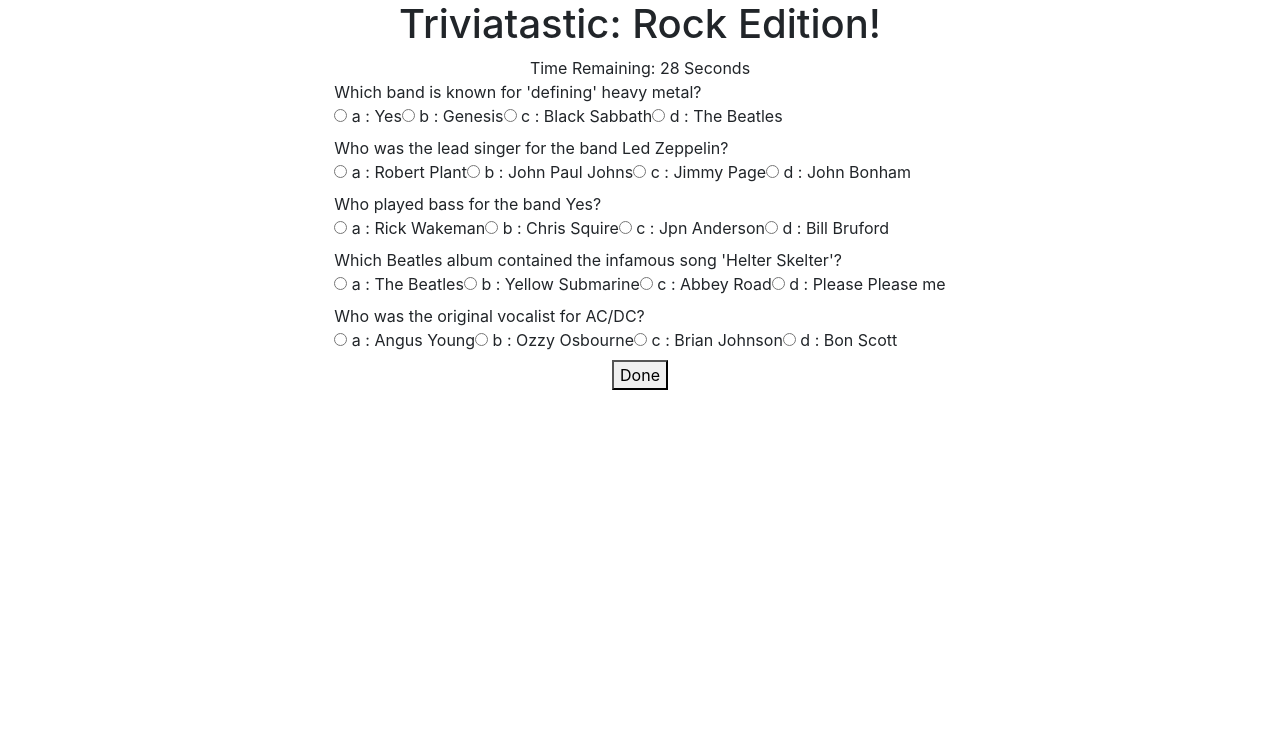
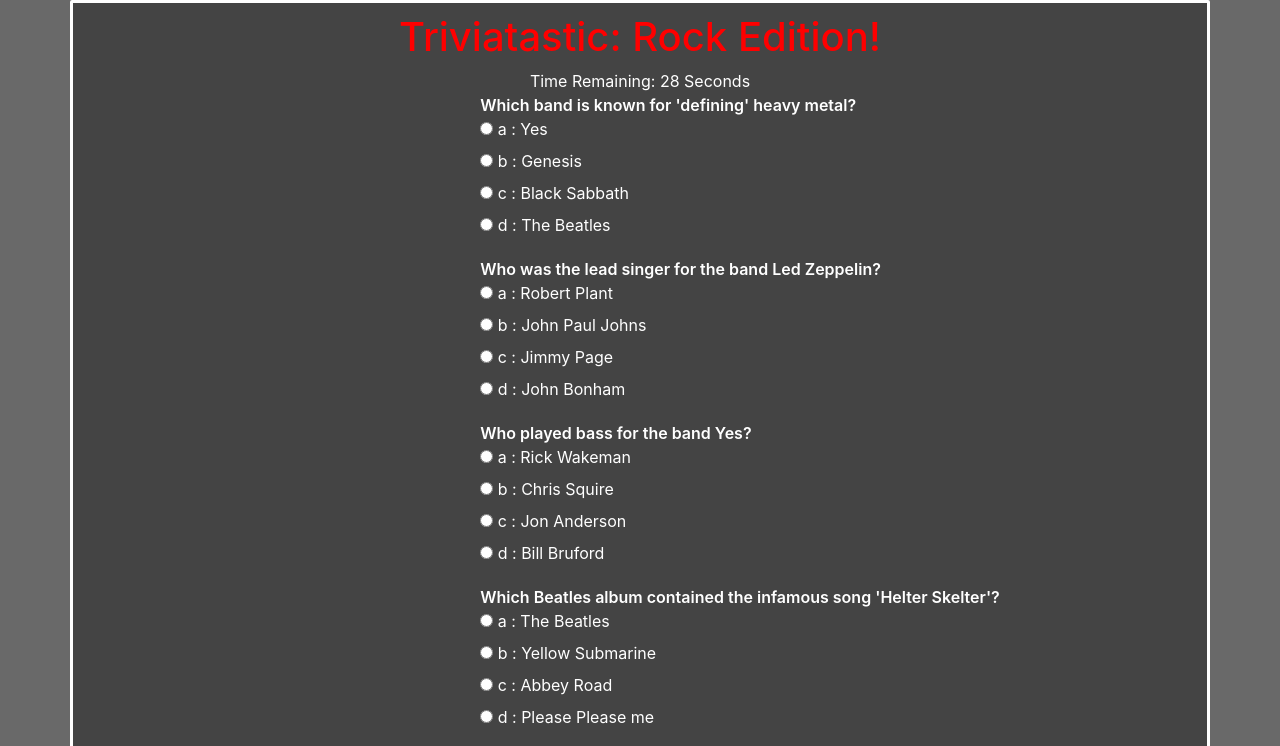
Before and after one commit to AshfordMonte/TriviaGame, a plain HTML site: page index.html in a window 1280 px wide. Both pictures are taken after a click on the button "Start". Shown: the top 746 px of the page. Drawn offline with nearby package versions, Linux system fonts and the light colour scheme.

Commit message:
Game finished, basic CSS styling added.

```diff
--- a/assets/css/style.css
+++ b/assets/css/style.css
@@ -1,6 +1,56 @@
 .trivia {
   display: none;
 }
+
 #submit {
   display: none;
 }
+
+.main-container {
+  background-color: #444444;
+  border-style: solid;
+  border-radius: 2px;
+  padding: 10px;
+  color: white;
+}
+
+h1 {
+  color: red;
+}
+
+body {
+  background-color: dimgray;
+}
+
+.question {
+  font-weight: 600;
+}
+
+.answers {
+  margin-bottom: 20px;
+}
+
+.answers label {
+  display: block;
+}
+
+#submit {
+  font-family: sans-serif;
+  font-size: 20px;
+  background-color: #279;
+  color: #fff;
+  border: 0px;
+  border-radius: 3px;
+  padding: 20px;
+  cursor: pointer;
+  margin-bottom: 20px;
+  width: 300px;
+}
+
+#submit:hover {
+  background-color: #38a;
+}
+
+.start-button {
+  width: 200px;
+}
--- a/assets/javascript/app.js
+++ b/assets/javascript/app.js
@@ -102,7 +102,7 @@ $(document).ready(function () {
         answers: {
           a: "Rick Wakeman",
           b: "Chris Squire",
-          c: "Jpn Anderson",
+          c: "Jon Anderson",
           d: "Bill Bruford"
         },
         correctAnswer: "b"
@@ -147,7 +147,6 @@ $(document).ready(function () {
     var time = 30;
     function count() {
       time--;
-      console.log(time);
       $(".timerDiv").text("Time Remaining: " + time + " Seconds");
 
       if (time === 0) {
@@ -168,11 +167,11 @@ function gameOver() {
   gameStatus.html("<h2>All done!</h2>");
 
   var gameData1 = $("<div>");
-  gameData1.addClass("row justify-content-md-center data1");
+  gameData1.addClass("row justify-content-md-center h2");
   gameData1.text("Correct Answers: " + numCorrect);
 
   var gameData2 = $("<div>");
-  gameData2.addClass("row justify-content-md-center data2");
+  gameData2.addClass("row justify-content-md-center h2");
   gameData2.text("Incorrect Answers: " + numWrong);
 
   $(".game").append(gameStatus);
```
